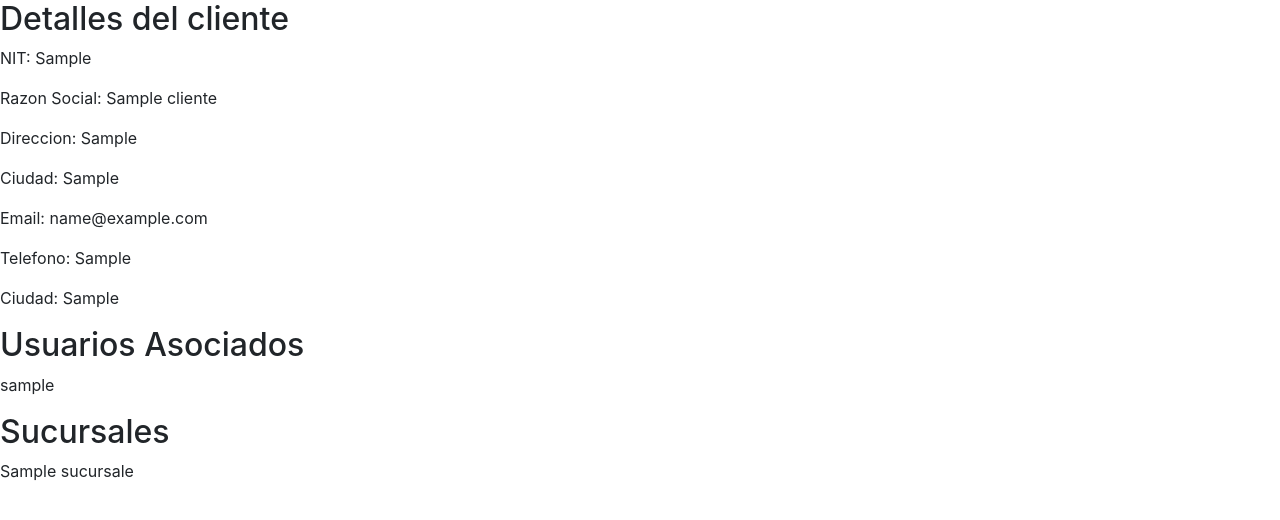
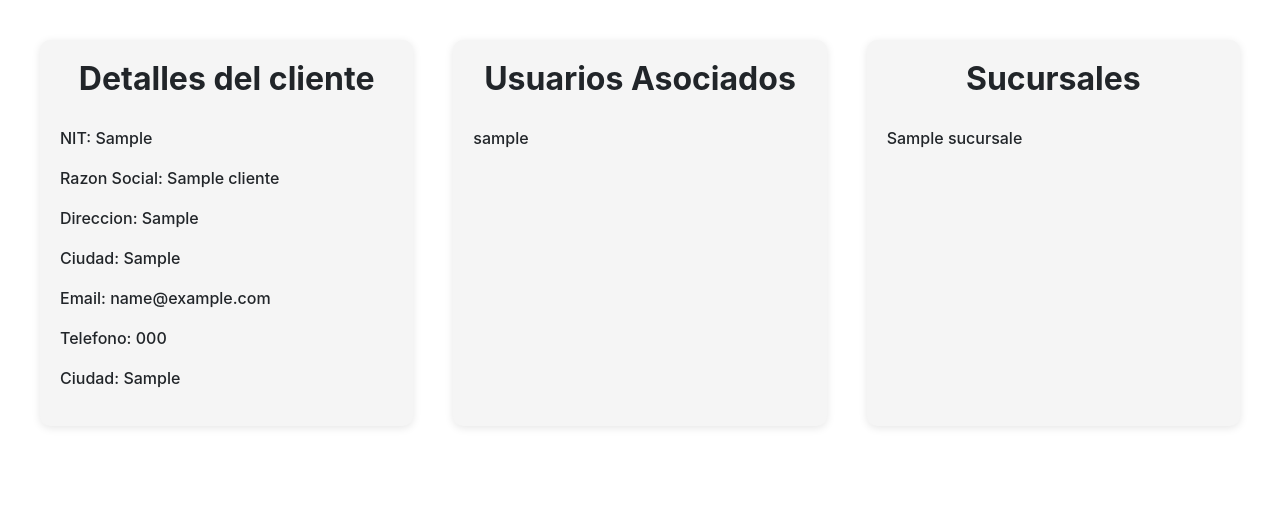
Before and after one commit to GustavoRamirez514/King-Courier, a Django app: page /clientes/cliente/1/ in a window 1280 px wide. Shown: the part 146-666 px from the top of the page. Run offline with Django 4.2, Linux system fonts and the light colour scheme; tables that the repository leaves empty hold one stand-in row (values such as "Sample post"); some libraries are stand-ins or nearby versions.

Commit message:
se agrego la vista detalles de cliente las cuales se mostraran en forma de card, ademas se cambio la redireccion cuando un usuario es agregado

```diff
--- /dev/null
+++ b/frontend/static/styles/detailClientesStyle.css
@@ -0,0 +1,37 @@
+.contenedor {
+  display: grid;
+  grid-template-columns: repeat(auto-fit, minmax(300px, 1fr));
+  gap: 40px;
+  margin: 40px;
+}
+
+.tarjeta {
+  background-color: #f5f5f5;
+  border-radius: 10px;
+  box-shadow: 0 2px 8px rgba(0, 0, 0, 0.1);
+  padding: 20px;
+}
+
+.tarjeta h2 {
+  font-family: inherit;
+  font-weight: bold;
+  text-align: center;
+  padding-bottom: 20px;
+}
+
+.tarjeta p{
+    font-family: inherit;
+    font-weight: 500;
+}
+
+@media (max-width: 767px) {
+  .contenedor {
+    display: flex;
+    flex-wrap: wrap;
+  }
+
+  .tarjeta {
+    width: 100%;
+    margin-bottom: 20px;
+  }
+}
--- a/frontend/templates/clientes/accounts.html
+++ b/frontend/templates/clientes/accounts.html
@@ -14,4 +14,5 @@
     {% for cuenta in users %}
         <p>{{cuenta}}</p>
     {% endfor %}
+    {{id}}
 {% endblock content %}
--- a/frontend/templates/clientes/create.html
+++ b/frontend/templates/clientes/create.html
@@ -12,8 +12,9 @@
 
 {% block content %}
   <h1 class="titulo">Crear Clientes</h1>
+  {{error}}
 
-  <form method="POST">
+  <form action="/clientes/create/" method="POST">
     {% csrf_token %}
 
     <label for="id_identificacion">Identificacion:</label>
--- a/frontend/templates/clientes/detail.html
+++ b/frontend/templates/clientes/detail.html
@@ -3,6 +3,7 @@
 
 {% block head %}
     <title>King Courier | Informacion del Clientes</title>
+    <link href="{% static 'styles/detailClientesStyle.css' %}" rel="stylesheet" />
 {% endblock head %}
 
 {% block header %}
@@ -10,22 +11,30 @@
 {% endblock header %}
 
 {% block content %}
+<div class="contenedor">
+    <div class="tarjeta">
       <h2>Detalles del cliente</h2>
       <p>NIT: {{ cliente.identificacion }}</p>
       <p>Razon Social: {{ cliente.nombre }}</p>
       <p>Direccion: {{ cliente.direccion }}</p>
       <p>Ciudad: {{ cliente.ciudad }}</p>
       <p>Email: {{ cliente.email }}</p>
-    <p>Telefono: {{ cliente.direccion }}</p>
+      <p>Telefono: {{ cliente.telefono }}</p>
       <p>Ciudad: {{ cliente.ciudad }}</p>
+    </div>
 
+    <div class="tarjeta">
       <h2>Usuarios Asociados</h2>
       {% for cuenta in users %}
         <p>{{cuenta}}</p>
       {% endfor %}
+    </div>
 
+    <div class="tarjeta">
       <h2>Sucursales</h2>
       {% for sucursal in sucursales %}
         <p>{{sucursal}}</p>
       {% endfor %}
+    </div>
+  </div>
 {% endblock content %}
--- a/user/views.py
+++ b/user/views.py
@@ -11,7 +11,7 @@ def user_create(request):
         form = UserForm(request.POST)
         if form.is_valid():
             user = form.save()
-            return redirect('perfil')
+            return redirect('users')
     else:
         form = UserForm()
     return render(request, 'login/register.html', {'form': form})
```
Lines whose indentation alone changed are shown as unchanged.
